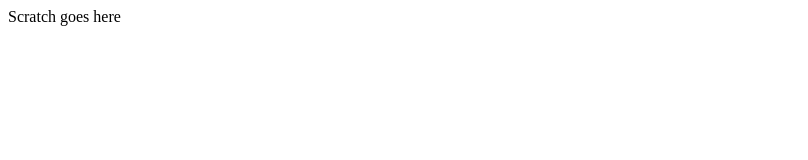
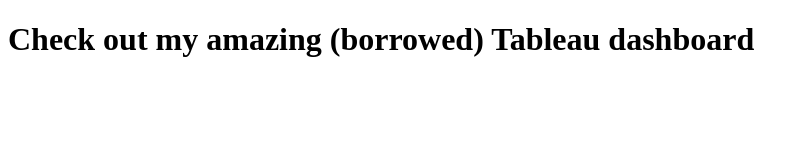
Before and after one commit to zbald1/is201, a plain HTML site: page scratch.html in a window 1280 px wide. Shown: the whole page, without its empty margins (0-808 px from the left). Drawn offline with Linux system fonts and the light colour scheme.

Commit message:
Add files via upload

```diff
--- a/scratch.html
+++ b/scratch.html
@@ -5,11 +5,11 @@
     <meta charset="UTF-8">
     <meta http-equiv="X-UA-Compatible" content="IE=edge">
     <meta name="viewport" content="width=device-width, initial-scale=1.0">
-    <title>Scratch</title>
+    <title>Interests</title>
 </head>
 
 <body>
-    Scratch goes here
+    <h1>Check out my amazing (borrowed) Tableau dashboard</h1>
     <br>
     <div class='tableauPlaceholder' id='viz1669662421041' style='position: relative'><noscript><a href='#'><img
                     alt='Dashboard 1 '
```
